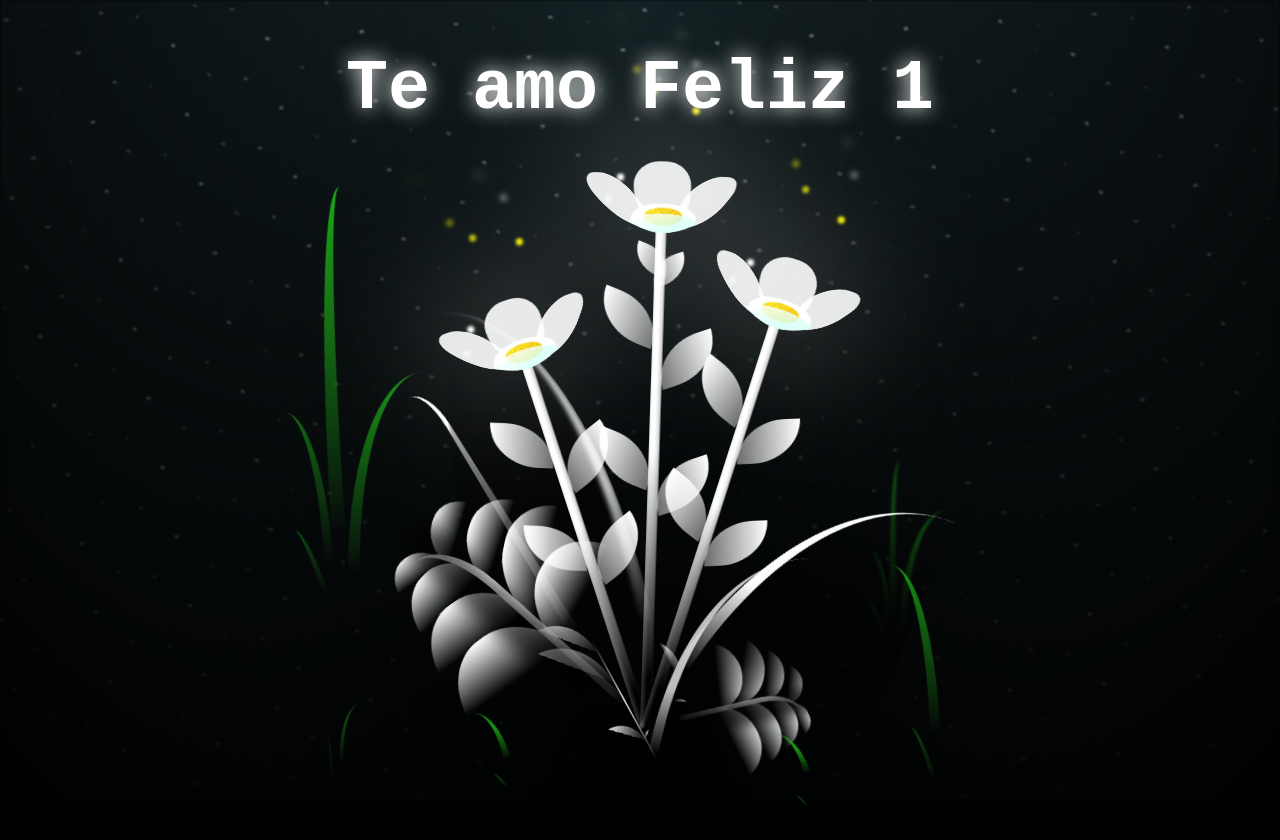
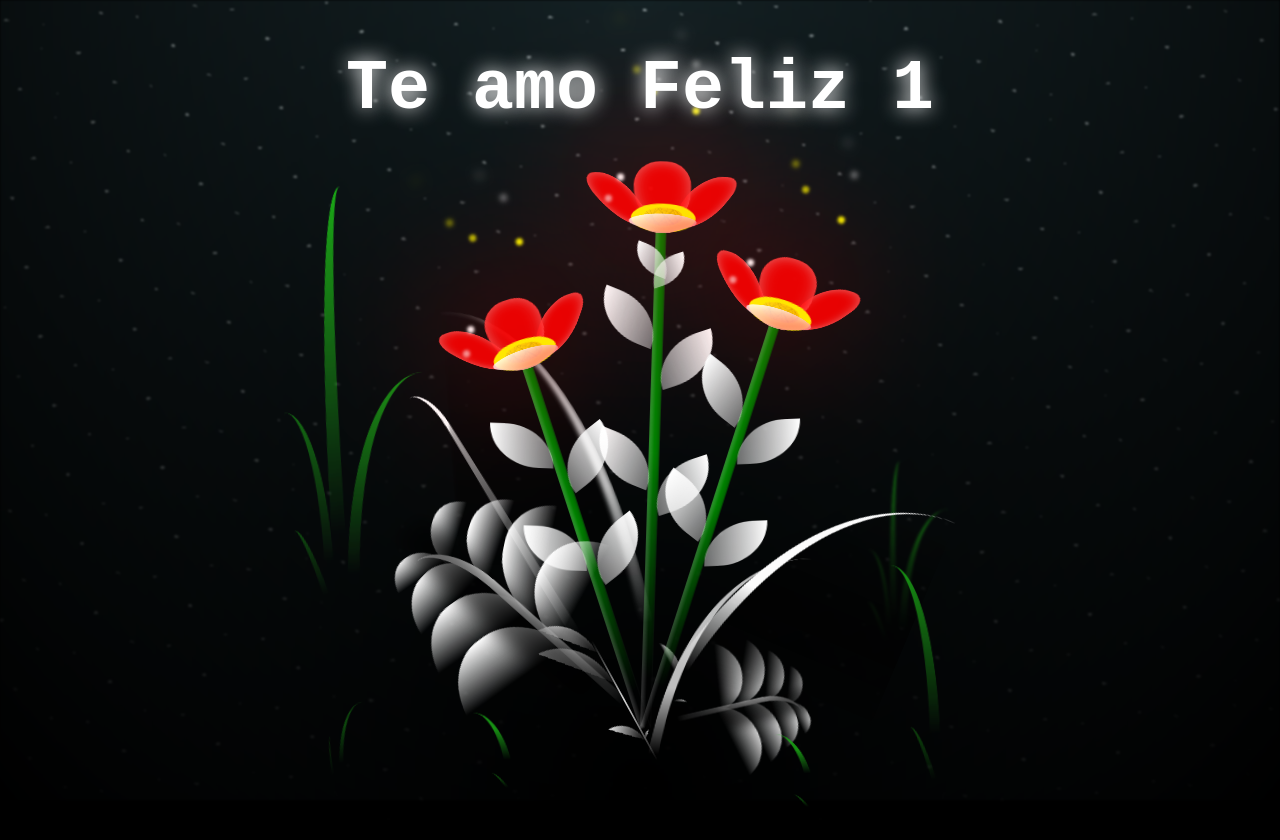
Before and after one commit to RDangellons/PrimoCris, a plain HTML site: page flower.html in a window 1280 px wide. Drawn offline with Linux system fonts and the light colour scheme.

Commit message:
cambios finales en los colores de las flores

```diff
--- a/css/style.css
+++ b/css/style.css
@@ -168,7 +168,7 @@ body {
   transform: translate(-50%, -100%);
   width: 8vmin;
   height: 8vmin;
-  background-color: #fff;
+  background-color: red;
   filter: blur(10vmin);
 }
 
@@ -179,8 +179,8 @@ body {
   width: 8vmin;
   height: 11vmin;
   border-radius: 51% 49% 47% 53%/44% 45% 55% 69%;
-  background-color: #a7ffee;
-  background-image: linear-gradient(to top, #fff, #fff);
+  background-color: red;
+  background-image: linear-gradient(to top, red, red);
   transform-origin: bottom center;
   opacity: 0.9;
   box-shadow: inset 0 0 2vmin rgba(255, 255, 255, 0.5);
@@ -220,7 +220,7 @@ body {
   width: 9vmin;
   height: 4vmin;
   border-radius: 50%;
-  background-color: #fff;
+  background-color: yellow;
 }
 
 .flower__white-circle::after {
@@ -238,7 +238,7 @@ body {
 .flower__line {
   height: 55vmin;
   width: 1.5vmin;
-  background-image: linear-gradient(to left, rgba(0, 0, 0, 0.2), transparent, rgba(255, 255, 255, 0.2)), linear-gradient(to top, transparent 10%, #fff, #fff);
+  background-image: linear-gradient(to left, rgba(0, 0, 0, 0.2), transparent, rgba(255, 255, 255, 0.2)), linear-gradient(to top, transparent 10%, green,green);
   box-shadow: inset 0 0 2px rgba(0, 0, 0, 0.5);
   animation: grow-flower-tree 4s backwards;
 }
--- a/flower.html
+++ b/flower.html
@@ -9,7 +9,7 @@
   <link rel="stylesheet" href="css/style.css">
 
   <!-- Document Title -->
-  <title>FLOWERS</title>
+  <title>Flores</title>
 </head>
 
 <body class="not-loaded">
```
